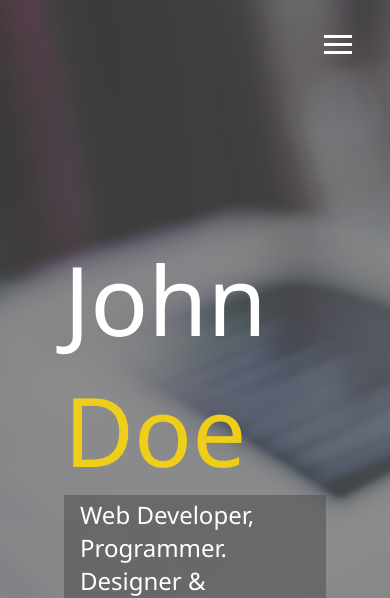
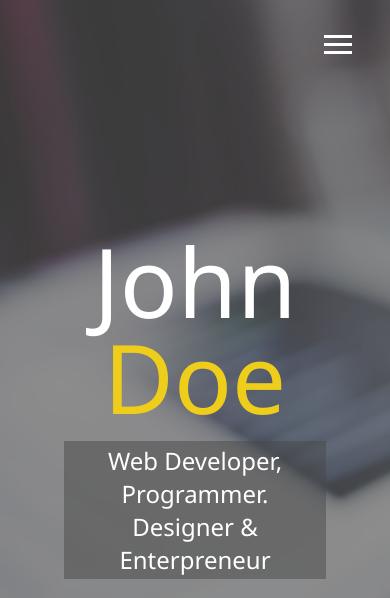
Before and after one commit to divineaseaku/portfoliositecourse, a website: page dist/index.html in a window 390 px wide. Shown: the top 598 px of the page. Drawn offline with Linux system fonts and the light colour scheme.

Commit message:
added media queries for small screens

```diff
--- a/scss/_config.scss
+++ b/scss/_config.scss
@@ -28,3 +28,25 @@
     }
   }
 }
+
+//media queries mixins
+@mixin mediaSm {
+  @media screen and (max-width: 500px) {
+    @content;
+  }
+}
+@mixin mediaMd {
+  @media screen and (max-width: 700px) {
+    @content;
+  }
+}
+@mixin mediaLg {
+  @media screen and (min-width: 769px) and (max-width: 1171px) {
+    @content;
+  }
+}
+@mixin mediaXl {
+  @media screen and (min-width: 1171px) {
+    @content;
+  }
+}
--- /dev/null
+++ b/scss/_mobile.scss
@@ -0,0 +1,53 @@
+//wide screens
+@include mediaXl {
+}
+
+//desktops and laptops
+@include mediaLg {
+}
+//tablets
+@include mediaMd {
+  main {
+    align-items: center;
+    text-align: center;
+
+    .lg-heading {
+      line-height: 1;
+      margin-bottom: 1rem;
+    }
+  }
+
+  ul.menu-nav,
+  div.menu-branding {
+    float: none;
+    width: 100%;
+    min-height: 0;
+    &.show {
+      transform: translate3d(0, 0, 0);
+    }
+  }
+
+  .menu-nav {
+    height: 75vh;
+    transform: translate3d(-100%, 0, 0);
+    font-size: 24px;
+  }
+
+  .menu-branding {
+    height: 25vh;
+    transform: translate3d(100%, 0, 0);
+
+    .portrait {
+      background: url("../images/portrait_small.jpg");
+      width: 150px;
+      height: 150px;
+    }
+  }
+}
+
+//smart phones
+@include mediaSm {
+  main#home h1 {
+    margin-top: 10vh;
+  }
+}
--- a/scss/main.scss
+++ b/scss/main.scss
@@ -1,5 +1,6 @@
 @import "config";
 @import "menu";
+@import "mobile";
 
 * {
   box-sizing: border-box;
```
Also changed, not shown: dist/css/main.css.
